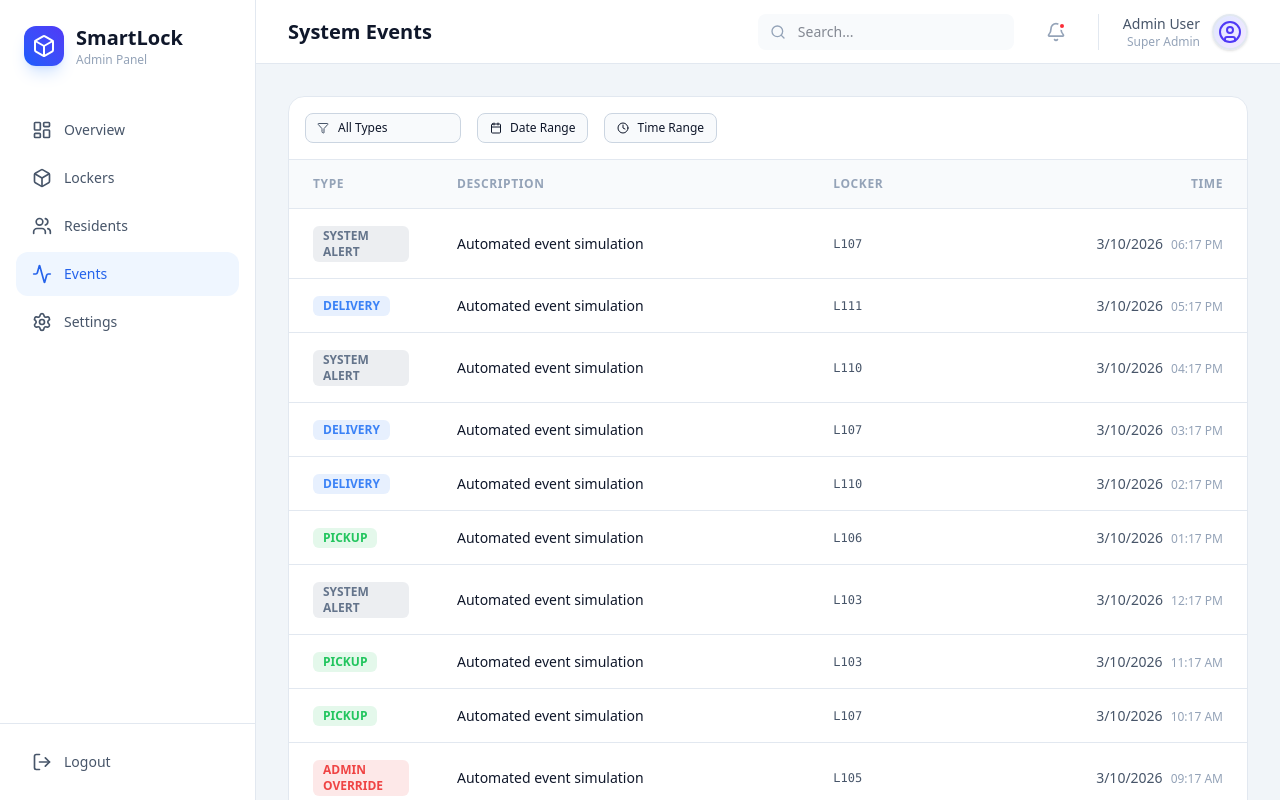
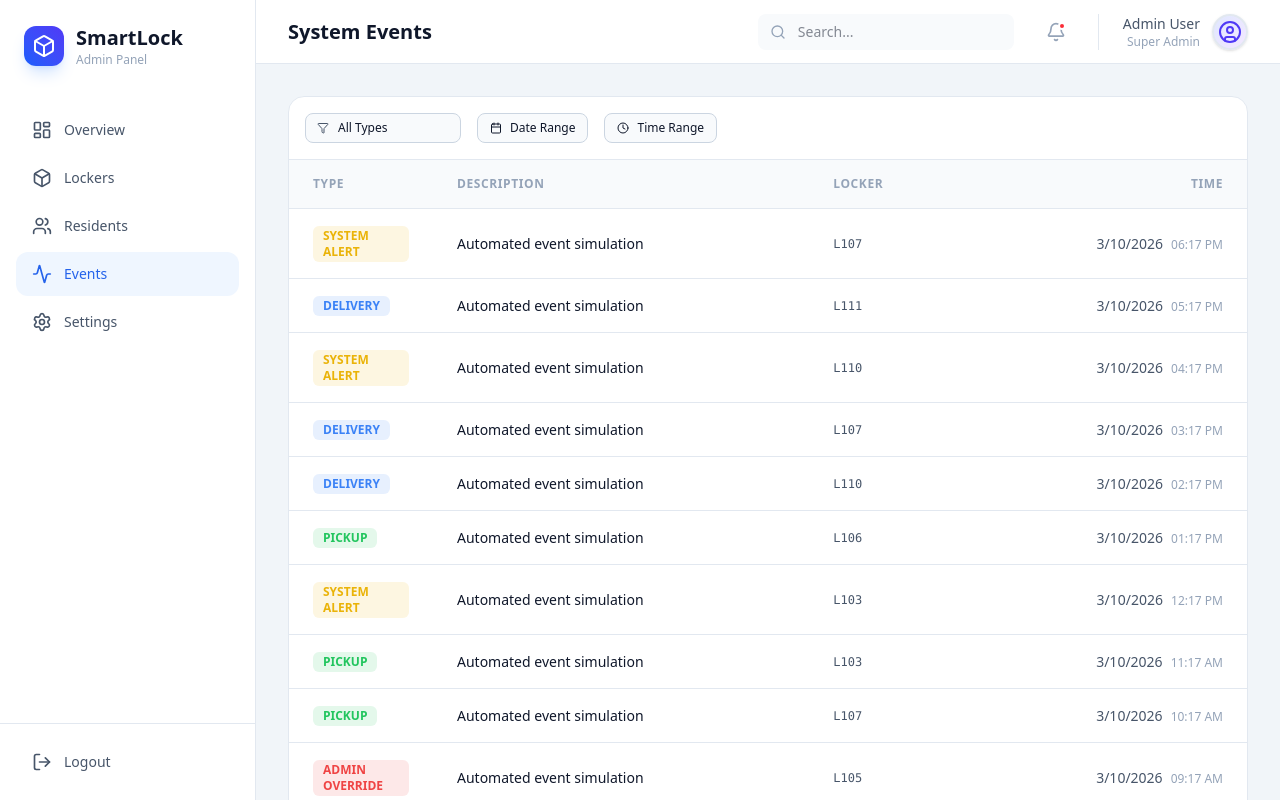
Before and after one commit to DARKBLAZIEN/SmartLock-MainProject, a React (Vite) app in the folder admin-dashboard/: page /events in a window 1280 px wide. Built offline with nearby package versions, Linux system fonts and the light colour scheme.

Commit message:
add on to prev commit

```diff
--- a/admin-dashboard/src/pages/EventsPage.jsx
+++ b/admin-dashboard/src/pages/EventsPage.jsx
@@ -15,6 +15,7 @@ const getTypeBadgeStyle = (type) => {
         case 'DELIVERY': return { backgroundColor: 'rgba(59,130,246,0.12)', color: '#3b82f6' };
         case 'PICKUP': return { backgroundColor: 'rgba(34,197,94,0.12)', color: '#22c55e' };
         case 'ADMIN_OVERRIDE': return { backgroundColor: 'rgba(239,68,68,0.12)', color: '#ef4444' };
+        case 'SYSTEM_ALERT': return { backgroundColor: 'rgba(234,179,8,0.12)', color: '#eab308' };
         default: return { backgroundColor: 'rgba(100,116,139,0.12)', color: '#64748b' };
     }
 };
@@ -143,6 +144,7 @@ const EventsPage = () => {
                             <option value="DELIVERY">Delivery</option>
                             <option value="PICKUP">Pickup</option>
                             <option value="ADMIN_OVERRIDE">Admin Override</option>
+                            <option value="SYSTEM_ALERT">System Alert</option>
                         </select>
                     </div>
 
```
